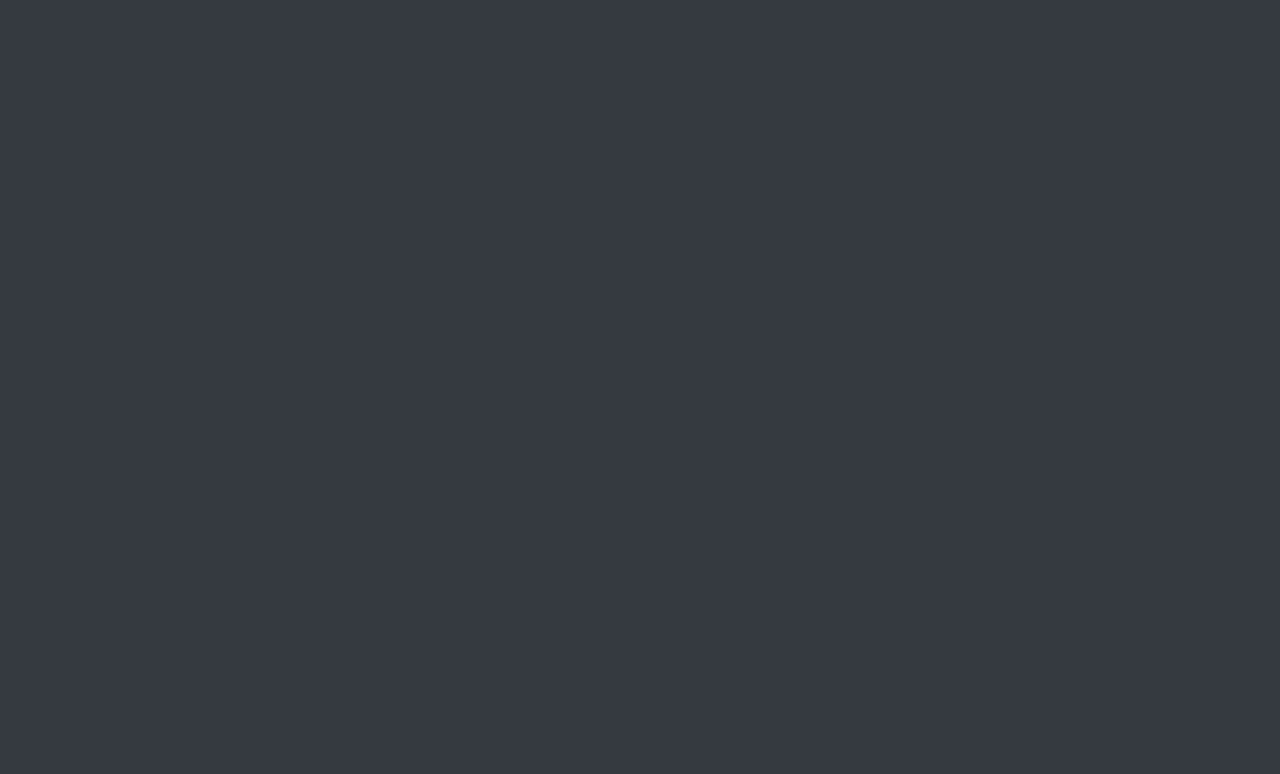
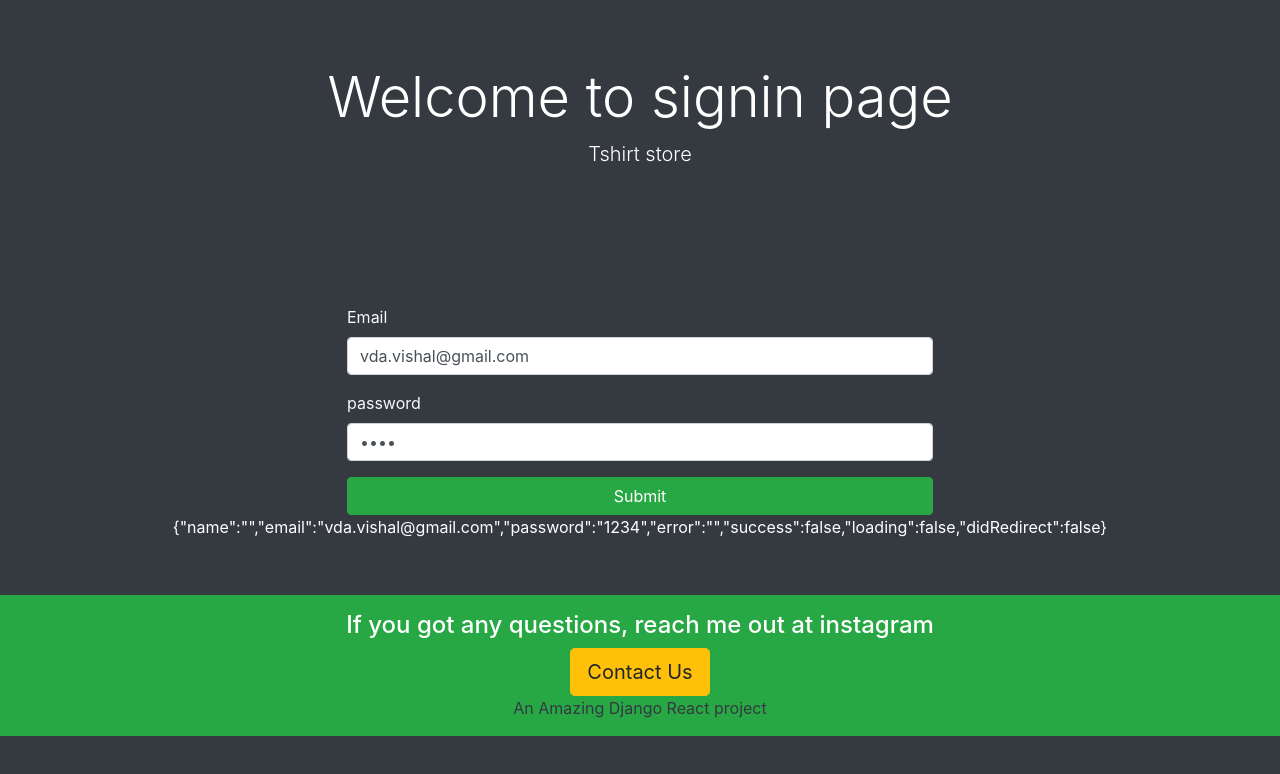
Before and after one commit to VDA-001/Ecom, a React (Create React App) app: page /signin in a window 1280 px wide. Shown: the top 774 px of the page. Built offline with nearby package versions, Linux system fonts and the light colour scheme.

Commit message:
signin_page

```diff
--- a/package.json
+++ b/package.json
@@ -12,6 +12,7 @@
     "react-router": "^5.2.0",
     "react-router-dom": "^5.2.0",
     "react-scripts": "^4.0.0",
+    "router": "^1.3.5",
     "typescript": "^4.0.5"
   },
   "scripts": {
--- a/src/Routes.js
+++ b/src/Routes.js
@@ -2,15 +2,19 @@ import React from "react";
 import { BrowserRouter, Switch, Route } from "react-router-dom";
 import PrivateRoutes from "./auth/helper/PrivateRoutes";
 import Home from "./core/Home";
+import Signin from "./user/Signin";
 import Signup from "./user/Signup";
+import UserDashboard from "./user/UserDashboard";
+
 
 const Routes = () => {
   return (
     <BrowserRouter>
       <Switch>
         <Route path="/" exact component={Home} />
+        <Route path="/signin" exact component={Signin} />
         <Route path="/signup" exact component={Signup} />
-        {/*<PrivateRoutes path="/u>ser/dashboard" exact component={} />*/}
+        <PrivateRoutes path="/user/dashboard" exact component={UserDashboard} />
       </Switch>
     </BrowserRouter>
   );
--- a/src/auth/helper/PrivateRoutes.js
+++ b/src/auth/helper/PrivateRoutes.js
@@ -1,13 +1,13 @@
-import React, { Component } from "react";
+import React from "react";
 import { Route, Redirect } from "react-router-dom";
 import { isAuthenticated } from ".";
 
-const PrivateRoutes = ({ children, ...rest }) => {
+const PrivateRoutes = ({ component: Component, ...rest }) => {
   return (
     <Route
       {...rest}
       render={(props) =>
-        isAuthenticated ? (
+        isAuthenticated ()? (
           <Component {...props} />
         ) : (
           <Redirect
--- a/src/auth/helper/index.js
+++ b/src/auth/helper/index.js
@@ -12,7 +12,7 @@ export const signup = (user) =>{
         body: JSON.stringify(user),
     })
     .then(response =>{
-        return response.JSON();
+        return response.json();
     })
     .catch(err => console.log(err));
 };
@@ -22,11 +22,22 @@ export const signin = (user) =>{
     for(const name in user){
         formData.append(name, user[name]);
     }
+
+    // const {email, password} = user;
+    // const formData=new FormData();
+    // formData.append('email',email)
+    // formData.append('password',password)
+
+    for(var key of formData.keys()){
+        console.log("My key",key);
+    }
+
     return fetch(`${API}user/login/`,{
         method:"POST",
-        body:FormData
+        body:formData
     })
     .then(response => {
+        console.log("SUCCESS", response);
         return response.json();
     })
     .catch(err=>console.log(err));
--- a/src/user/Signin.js
+++ b/src/user/Signin.js
@@ -0,0 +1,137 @@
+import React, { useState } from 'react'
+import { Link, Redirect } from 'react-router-dom';
+import { authenticat, isAuthenticated, signin } from '../auth/helper';
+import Base from "../core/Base";
+
+
+const Signin =()=>{
+
+    const [values, setValues] = useState({
+        name:"",
+        email:"vda.vishal@gmail.com",
+        password:"1234",
+        error:"",
+        success:false,
+        loading: false,
+        didRedirect: false
+    })
+
+    const {name, email, password, error, success, loading, didRedirect} = values;
+
+    const handleChange = (name)=>(event) => {
+        setValues({...values,error:false,[name]:event.target.value});
+    };
+
+    const onSubmit=(event)=>{
+        event.preventDefault();
+        setValues({...values,error:false, loading:true});
+        signin({email,password})
+        .then(data=>{
+            console.log("DATA", data);
+            if(data.token){
+                let sessionToken = data.token;
+                authenticat(sessionToken, ()=>{
+                    console.log("HAHAHA");
+                    setValues({
+                        ...values,
+                        didRedirect: true,
+                    })
+                });
+            }
+            else{
+                setValues({
+                    ...values,
+                    loading:false,
+                })
+            }
+        })
+        .catch(e => console.log(e));
+    };
+
+    const performRedirect = () =>{
+        if(isAuthenticated()){
+            return <Redirect to="/" />;
+        }
+    };
+
+    const loadingMessage = () =>{
+        return(
+            loading && (
+                <div className="alert alert-info">
+                    <h2>...Loading</h2>
+                </div>
+            )
+        );
+    };
+
+    const successMessage = () =>{
+        return(
+            <div className="row">
+                <div className="col-md-6 offset-sm-3 text-left">
+                    <div className="alert alert-success"
+                        style={{display:success ? "" : "none"}}>New account created successully. Please Login now. <Link to="/signin"> Login now.</Link></div>
+                </div>
+            </div>
+        );
+    };
+
+    const errorMessage = () =>{
+        return(
+            <div className="row">
+                <div className="col-md-6 offset-sm-3 text-left">
+                    <div className="alert alert-danger"
+                        style={{display:error ? "" : "none"}}>Check all fields again</div>
+                </div>
+            </div>
+        );
+    };
+
+    const signInForm = () =>{
+        return(
+            <div className="row">
+                <div className="col-md-6 offset-sm-3 text-left">
+                <form>
+
+                    <div className="form-group">
+                    <label className="text-light">Email</label>
+                    <input
+                        className="form-control"
+                        value={email}
+                        onChange={handleChange("email")}
+                        type="text"
+                    />
+                    </div>
+                    <div className="form-group">
+                    <label className="text-light">password</label>
+                    <input
+                        className="form-control"
+                        value={password}
+                        onChange={handleChange("password")}
+                        type="password"
+                    />
+                    </div>
+                    <button
+                    onClick={onSubmit}
+                    className="btn btn-success btn-block"
+                    >
+                    Submit
+                    </button>
+                </form>
+                </div>
+            </div>
+        )
+    }
+
+    return (
+        <Base title="Welcome to signin page" description="Tshirt store">
+            {loadingMessage()}
+            {successMessage()}
+            {errorMessage()}
+            {signInForm()}
+            <p className="text-center">{JSON.stringify(values)}</p>
+            {performRedirect()}
+        </Base>
+    );
+};
+
+export default Signin;
--- a/src/user/Signup.js
+++ b/src/user/Signup.js
@@ -45,6 +45,28 @@ const Signup = () =>{
         .catch((e) => console.log(e));
     };
 
+    const successMessage = () =>{
+        return(
+            <div className="row">
+                <div className="col-md-6 offset-sm-3 text-left">
+                    <div className="alert alert-success"
+                        style={{display:success ? "" : "none"}}>New account created successully. Please Login now. <Link to="/signin"> Login now.</Link></div>
+                </div>
+            </div>
+        );
+    };
+
+    const errorMessage = () =>{
+        return(
+            <div className="row">
+                <div className="col-md-6 offset-sm-3 text-left">
+                    <div className="alert alert-danger"
+                        style={{display:error ? "" : "none"}}>Check all fields again</div>
+                </div>
+            </div>
+        );
+    };
+
     const signUpForm = () =>{
         return(
             <div className="row">
@@ -61,7 +83,7 @@ const Signup = () =>{
                     </div>
                     <div className="form-group">
                     <label className="text-light">Email</label>
-                    <inputrouter
+                    <input
                         className="form-control"
                         value={email}
                         onChange={handleChange("email")}
@@ -91,6 +113,8 @@ const Signup = () =>{
 
     return(
         <Base title="Sign Up Page" description="A signup for LCO user">
+            {errorMessage()}
+            {successMessage()}
             {signUpForm()}
     <p className="text-white text-center">{JSON.stringify(values)}</p>
         </Base>
--- a/src/user/UserDashboard.js
+++ b/src/user/UserDashboard.js
@@ -0,0 +1,12 @@
+import React from 'react'
+import Base from '../core/Base'
+
+const UserDashboard = () =>{
+    return(
+        <Base title="User Dashboard">
+            <h1>Welcome to user dashboard page.</h1>
+        </Base>
+    )
+}
+
+export default UserDashboard;
```
Also changed, not shown: 1 other file (tests, documents, lock files or other folders).
